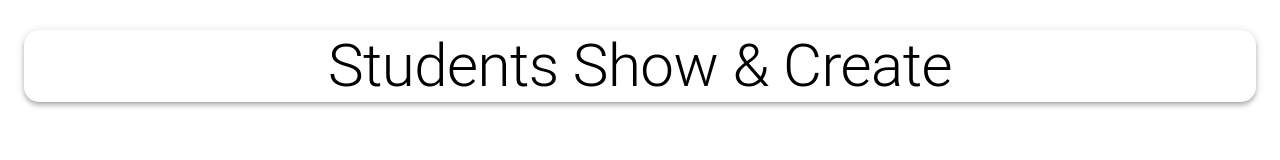
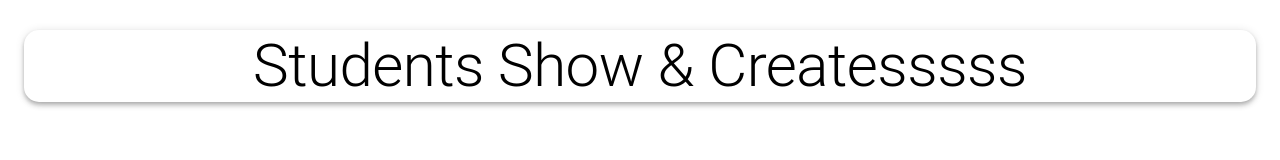
Before and after one commit to karimSalem25/SE-project, a React (Create React App) app in the folder client/: page / in a window 1280 px wide. Shown: the top 160 px of the page. Built offline with nearby package versions, Linux system fonts and the light colour scheme; no server answers.

Commit message:
added ssss

```diff
--- a/client/src/App.js
+++ b/client/src/App.js
@@ -12,7 +12,7 @@ function App() {
       <Container maxWidth = "g">
         <AppBar className={classes.appBar} position="static" color="inherit">
           <Typography className={classes.heading} variant = "h2" align = "center">
-            Students Show & Create
+            Students Show & Createsssss
             </Typography>
          </AppBar>
         <Grow in>
```
